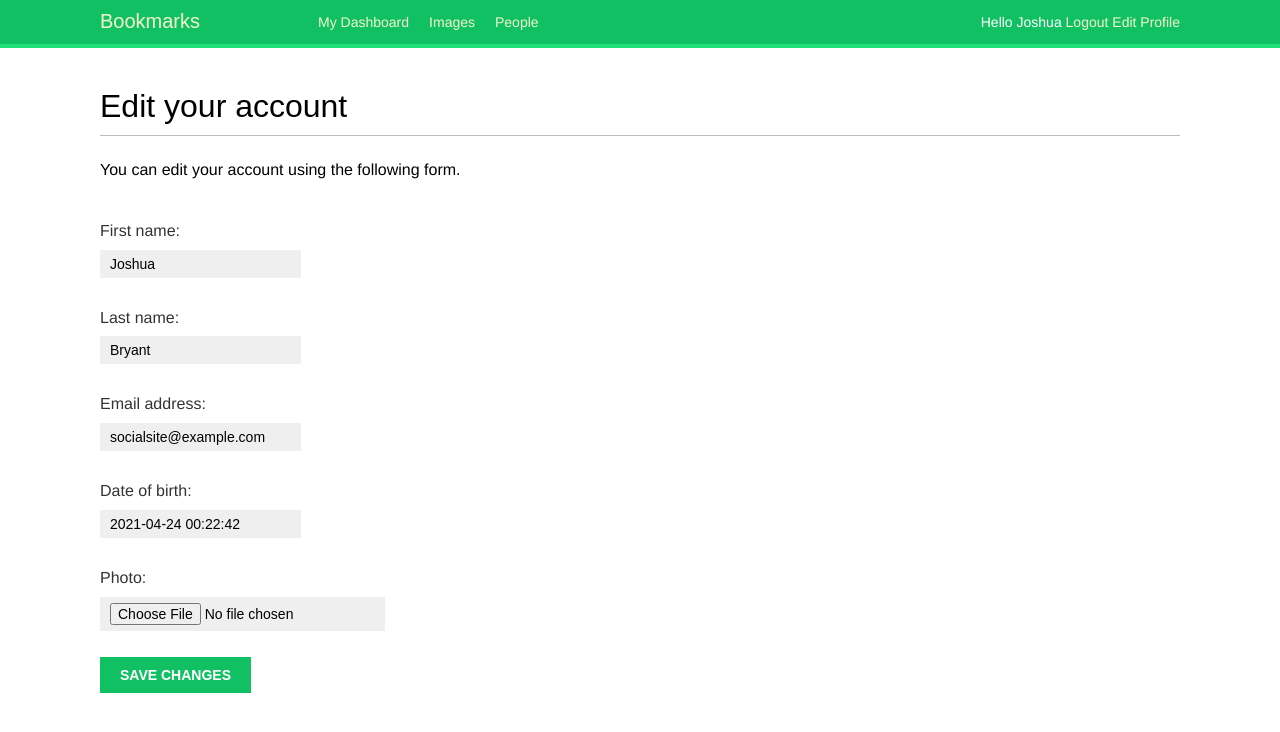
After one commit to Joshuamjv2/social_site, a Django app: page /account/edit in a window 1280 px wide. The commit adds this page. Shown: the top 732 px of the page. Run offline with Django 3.2, Linux system fonts and the light colour scheme; a user stored in the database is signed in; data comes from the database, SQL or seed files in the repository; both versions use the stored data as it was after the commit; some web fonts are replaced.

Commit message:
added edit account for users

```diff
--- a/account/forms.py
+++ b/account/forms.py
@@ -19,3 +19,13 @@ class UserRegistrationForm(forms.ModelForm):
         if cd['password'] != cd['password2']:
             raise forms.ValidationError("Passwords don't match.")
         return cd['password2']
+
+class UserEditForm(forms.ModelForm):
+    class Meta:
+        model = User
+        fields = ('first_name', 'last_name', 'email')
+
+class ProfileEditForm(forms.ModelForm):
+    class Meta:
+        model = Profile
+        fields = ('date_of_birth', 'photo')
--- /dev/null
+++ b/account/templates/account/edit.html
@@ -0,0 +1,19 @@
+{% extends 'base.html' %}
+
+
+{% block title %}
+    Edit your account
+{% endblock title %}
+
+
+{% block content %}
+    <h1>Edit your account</h1>
+    <p>You can edit your account using the following form.</p>
+
+    <form action="" method="post" enctype="multipart/form-data">
+        {{user_form.as_p}}
+        {{profile_form.as_p}}
+        {% csrf_token %}
+        <p><input type="submit" value="Save changes"></p>
+    </form>
+{% endblock content %}
--- a/account/templates/base.html
+++ b/account/templates/base.html
@@ -12,6 +12,8 @@
 </head>
 <body>
     <div id="header">
+
+
         <span class="logo">Bookmarks</span>
         {% if request.user.is_authenticated %}
             <ul class="menu">
@@ -26,17 +28,29 @@
                 </li>
             </ul>
         {% endif %}
+
+
         <span class="user">
-
             {% if request.user.is_authenticated %}
                 Hello {{request.user.first_name}}
                 <a href="{% url 'logout'%}">Logout</a>
+                <a href="{% url 'edit'%}">Edit Profile</a>
             {% else %}
-            <a href="{% url 'logout'%}">Log-in</a>
+                <a href="{% url 'login'%}">Log-in</a>
             {% endif %}
 
         </span>
     </div>
+    {% if messages %}
+        <ul class="messages">
+             {% for message in messages %}
+                <li class="{{messages.tags}}">
+                    {{message|safe}}
+                    <a href="#" class="close">X</a>
+                </li>
+            {% endfor %}
+        </ul>
+    {% endif %}
     <div id="content">
         {% block content %}
 
--- a/account/urls.py
+++ b/account/urls.py
@@ -5,7 +5,8 @@ from . import views
 urlpatterns = [
     path('', views.dashboard, name='dashboard'),
     path('', include('django.contrib.auth.urls'),),
-    path('register', views.register, name='register')
+    path('register', views.register, name='register'),
+    path('edit', views.edit, name='edit')
     # path('login', auth_views.LoginView.as_view(), name='login'),
     # path('logout', auth_views.LogoutView.as_view(), name='logout'),
 
--- a/account/views.py
+++ b/account/views.py
@@ -1,7 +1,8 @@
 from django.http import HttpResponse
 from django.shortcuts import render
+from django.contrib import messages
 from django.contrib.auth import authenticate, login
-from .forms import LoginForm, UserRegistrationForm
+from .forms import LoginForm, UserRegistrationForm, UserEditForm, ProfileEditForm
 from .models import Profile
 from django.contrib.auth.decorators import login_required
 
@@ -44,3 +45,23 @@ def register(request):
     else:
         user_form = UserRegistrationForm()
     return render(request, 'account/register.html', {'user_form':user_form})
+
+@login_required
+def edit(request):
+    if request.method == 'POST':
+        user_form = UserEditForm(instance=request.user, data = request.POST)
+        profile_form = ProfileEditForm(
+            instance = request.user.profile,
+            data = request.POST,
+            files = request.FILES
+        )
+        if user_form.is_valid and profile_form.is_valid:
+            user_form.save()
+            profile_form.save()
+            messages.success(request, 'Profile Updated successfully.')
+        else:
+            messages.error(request, 'Error updating your profile.')
+    else:
+        user_form = UserEditForm(instance=request.user)
+        profile_form = ProfileEditForm(instance = request.user.profile)
+    return render(request, 'account/edit.html', {'user_form':user_form, 'profile_form':profile_form})
```
Also changed, not shown: db.sqlite3.
